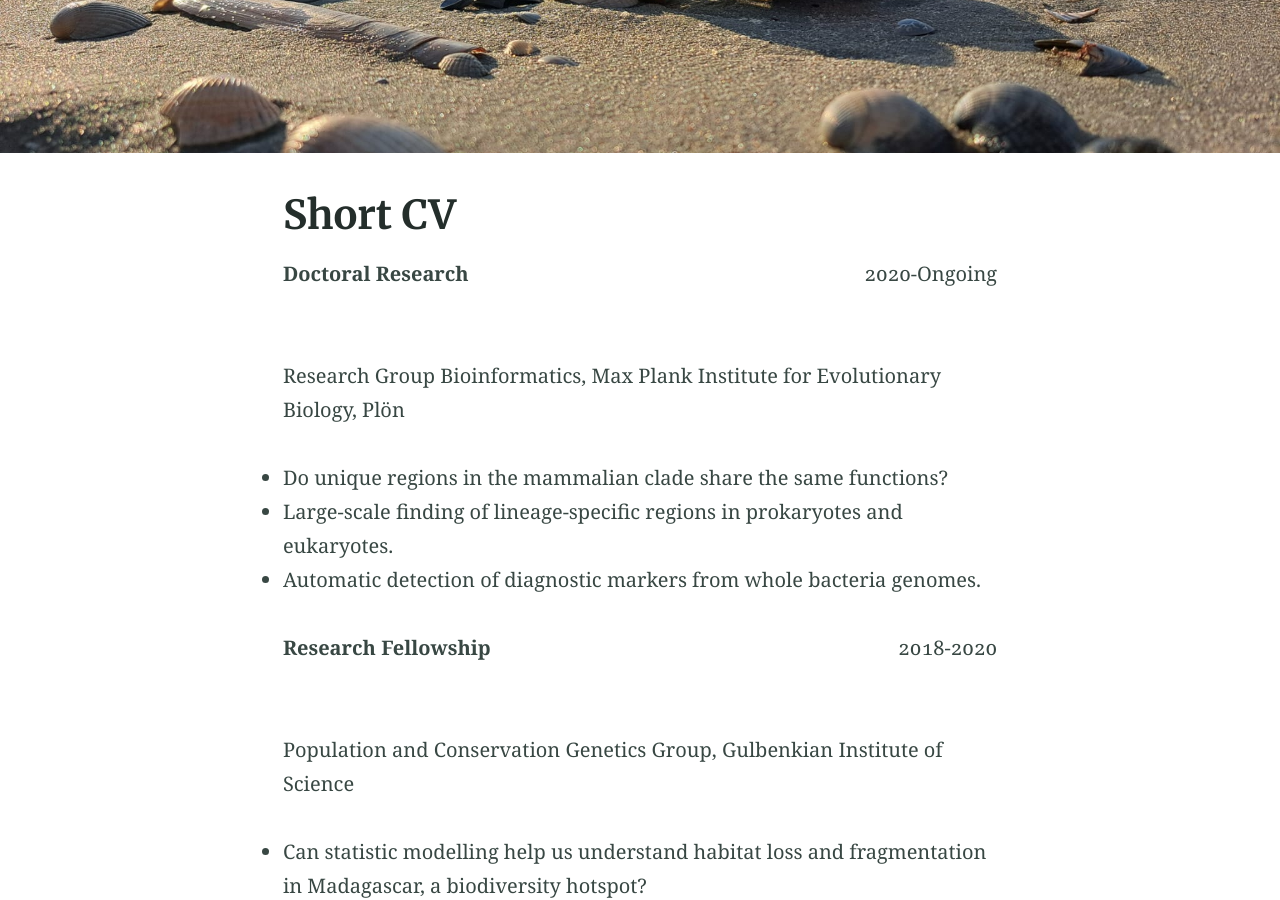
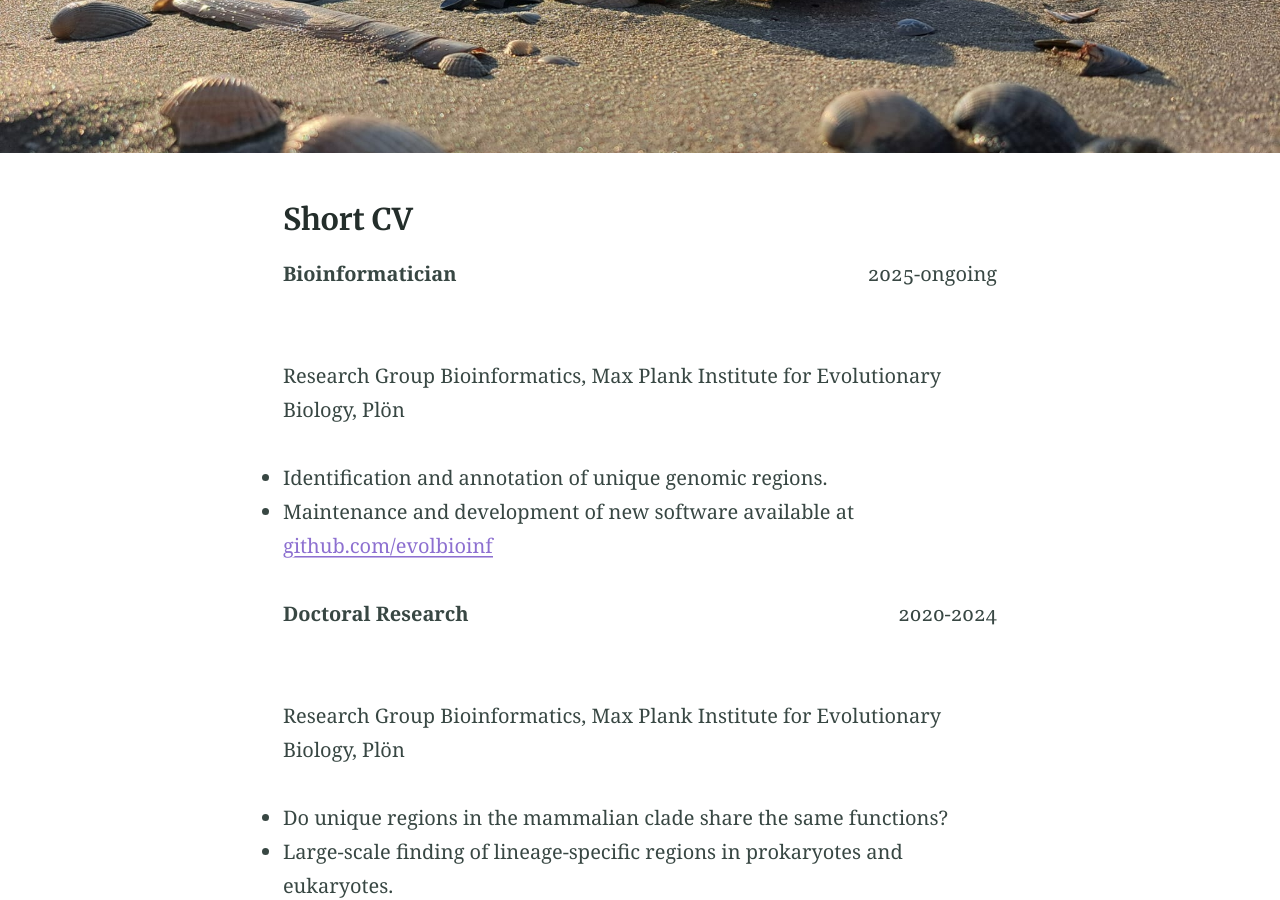
Before and after one commit to beatrizvm/beatrizvm.github.io, a Jekyll site: the page built from _pages/about.md, in a window 1280 px wide and 900 px high, scrolled down 271 px. Built offline with Jekyll 4.4.1, drawn with Linux system fonts in a browser that asks for light colours; some of the changed text lies outside the part shown.

Commit message:
Update entry on doctoral research Add entry for bioinformatician (starting 2025)

```diff
--- a/_layouts/page.html
+++ b/_layouts/page.html
@@ -8,7 +8,7 @@ layout: default
 
   <article class="article  article--page  content  typeset">
 
-    <h1>{{ page.title }}</h1>
+    <h3>{{ page.title }}</h3>
 
     {{content }}
 
--- a/_pages/about.md
+++ b/_pages/about.md
@@ -5,8 +5,19 @@ feature_image: "/uploads/BeachRomo.jpeg"
 permalink: /about/
 ---
 <p>
+    <span> <b>Bioinformatician</b> </span>
+    <span style="float:right;">2025-ongoing</span>
+    <div class="clearix"></div>
+</p>
+Research Group Bioinformatics, Max Plank Institute for Evolutionary Biology, Plön
+
+- Identification and annotation of unique genomic regions.
+- Maintenance and development of new software available at <a
+  href="https://github.com/evolbioinf/"> github.com/evolbioinf</a>
+
+<p>
     <span> <b>Doctoral Research</b> </span>
-    <span style="float:right;">2020-Ongoing</span>
+    <span style="float:right;">2020-2024</span>
     <div class="clearix"></div>
 </p>
 Research Group Bioinformatics, Max Plank Institute for Evolutionary Biology, Plön
@@ -46,5 +57,5 @@ University of Évora, Portugal
 
 ## Other Contributions
 
-- PhD Representative at the Max Planck Institute for Evolutionary Biology, 2021
-- Co-coordinator of the PhDnet Survey group, 2021 to 2023
+- PhD Representative at the Max Planck Institute for Evolutionary Biology, 2021.
+- Co-coordinator of the <a href="https://www.phdnet.mpg.de/survey"> PhDnet Survey group</a> 2021 to 2023.
```
Also changed, not shown: index.md (+3 -3 lines).
